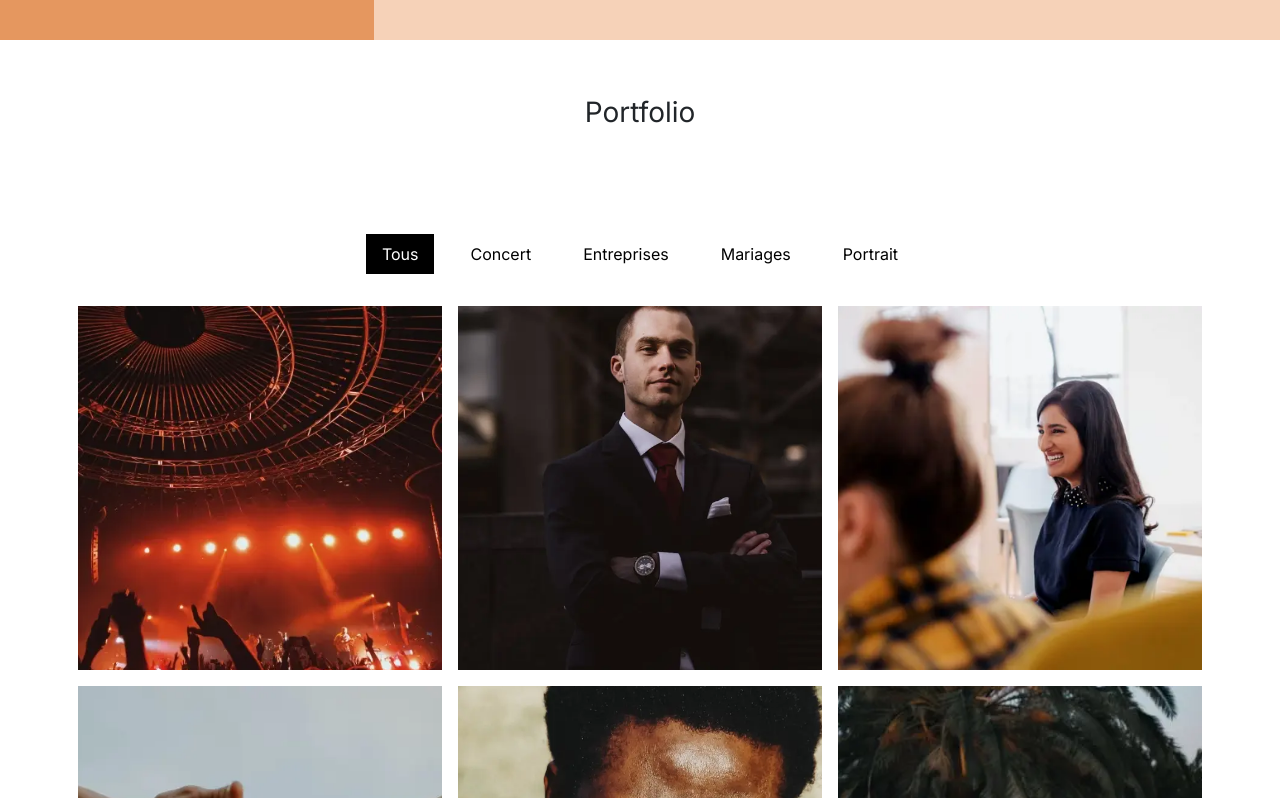
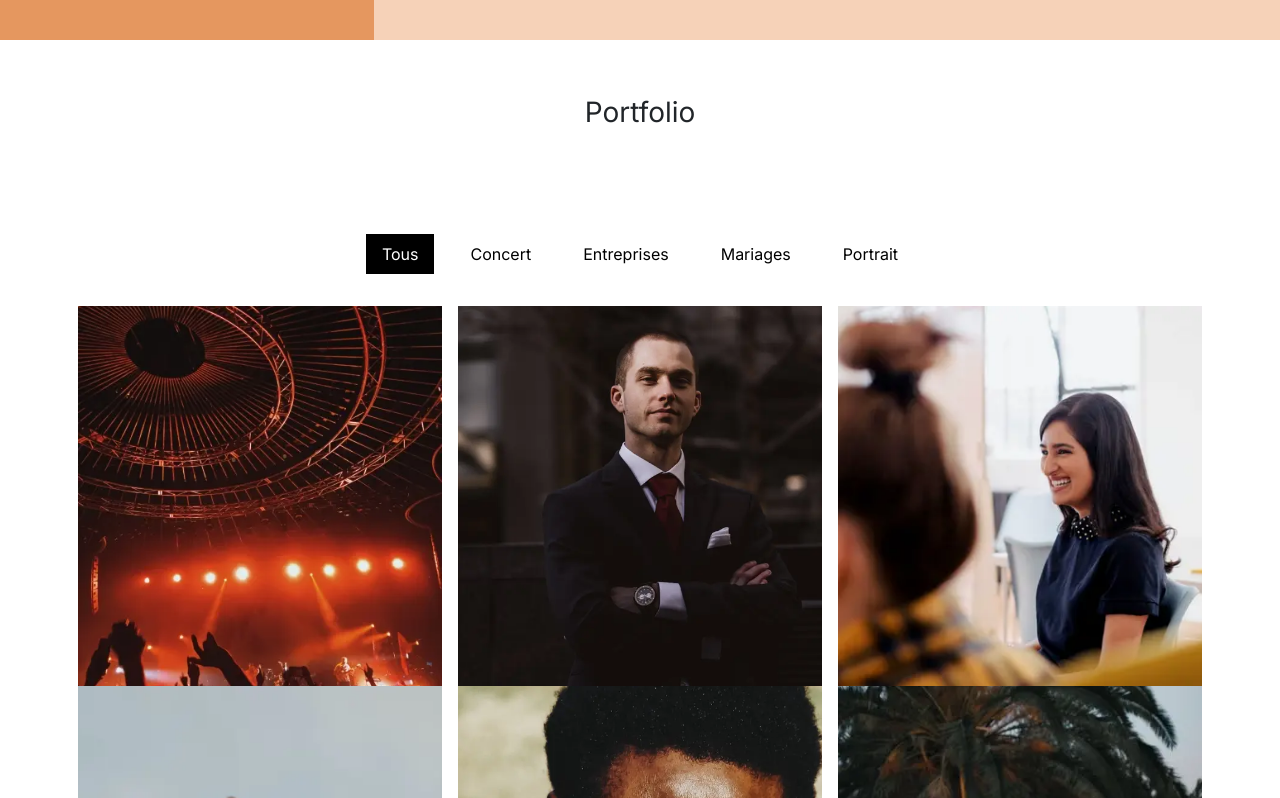
Before and after one commit to Stephanecns/ninacarducci.github.io-main, a plain HTML site: page index.html in a window 1280 px wide. Shown: the part 1321-2119 px from the top of the page. Drawn offline with nearby package versions, Linux system fonts and the light colour scheme.

Commit message:
test ajout w/h aux images

```diff
--- a/assets/style.css
+++ b/assets/style.css
@@ -121,8 +121,8 @@ body {
 }
 .gallery-item {
 	position: absolute;
-	width: 100%;
-	height: 100%;
+	width: 440px;
+	height: 440px;
 	object-fit: cover;
 	padding: .5em;
 }
```
